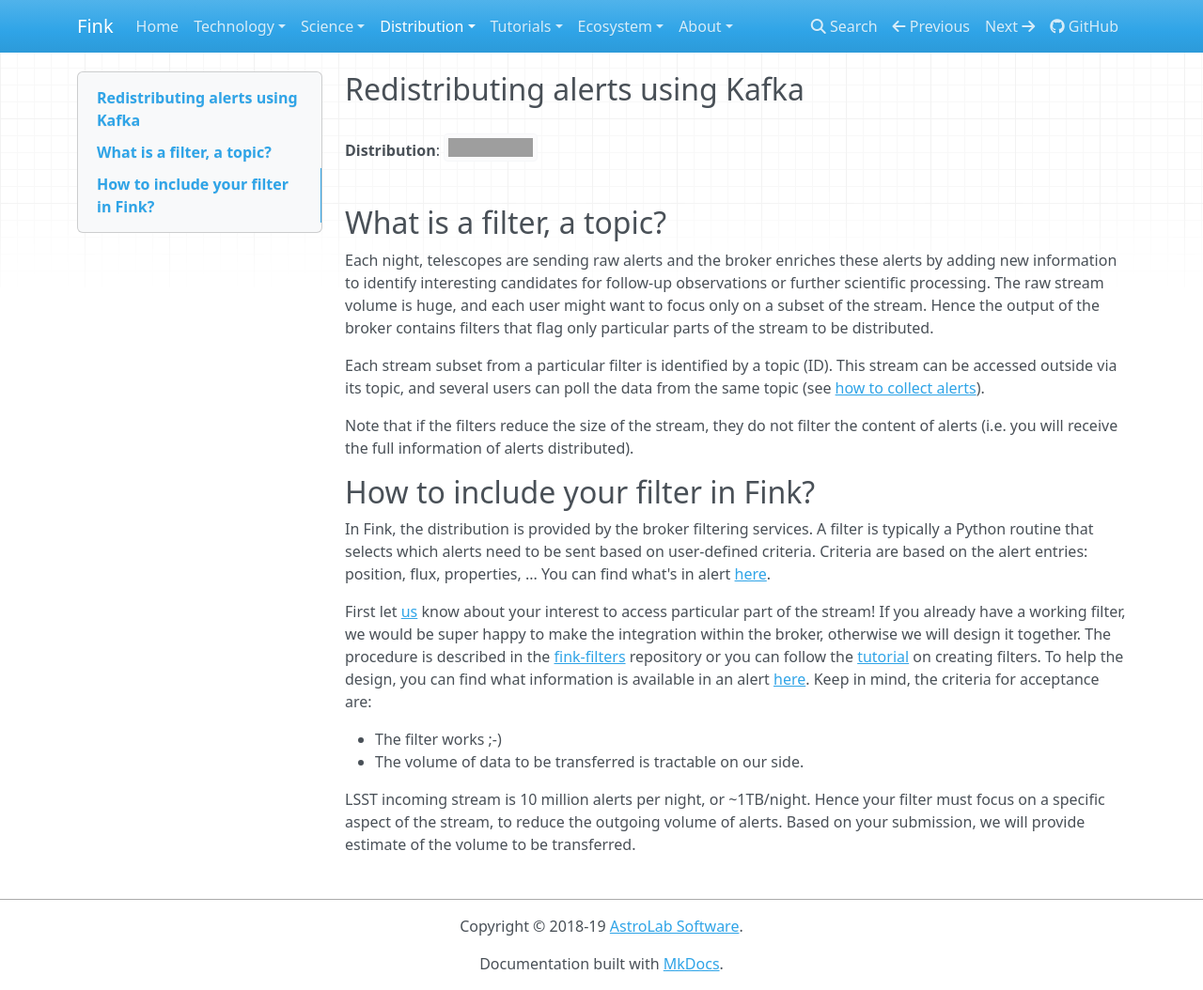
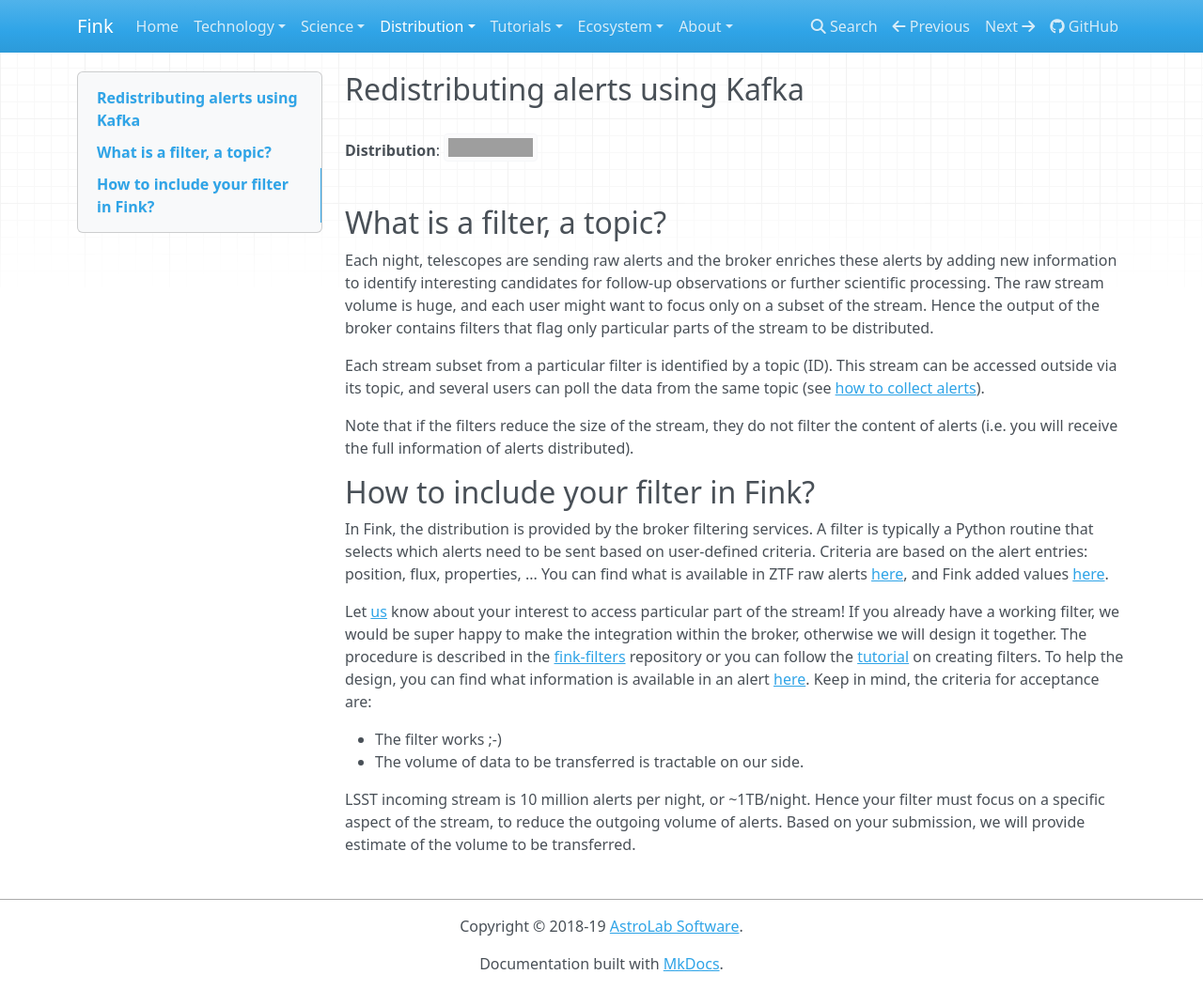
Before and after one commit to astrolabsoftware/fink, an MkDocs documentation site: the page built from docs/distribution/introduction.md, in a window 1280 px wide and 1054 px high. Shown: the whole window at 94% size. Built offline with MkDocs 1.6.1, drawn with Linux system fonts in a browser that asks for light colours; nearby versions of some CDN libraries; grey boxes are pictures that could not be loaded.

Commit message:
Add distribution introduction

```diff
--- a/docs/distribution/introduction.md
+++ b/docs/distribution/introduction.md
@@ -12,9 +12,9 @@ Note that if the filters reduce the size of the stream, they do not filter the c
 
 ## How to include your filter in Fink?
 
-In Fink, the distribution is provided by the broker filtering services. A filter is typically a Python routine that selects which alerts need to be sent based on user-defined criteria. Criteria are based on the alert entries: position, flux, properties, ... You can find what's in alert [here](../science/ztf_alerts.md).
+In Fink, the distribution is provided by the broker filtering services. A filter is typically a Python routine that selects which alerts need to be sent based on user-defined criteria. Criteria are based on the alert entries: position, flux, properties, ... You can find what is available in ZTF raw alerts [here](../science/ztf_alerts.md), and Fink added values [here](../science/added_values.md).
 
-First let [us](mailto:peloton@lal.in2p3.fr,emilleishida@gmail.com,anais.moller@clermont.in2p3.fr) know about your interest to access particular part of the stream! If you already have a working filter, we would be super happy to make the integration within the broker, otherwise we will design it together. The procedure is described in the [fink-filters](https://github.com/astrolabsoftware/fink-filters) repository or you can follow the [tutorial](../tutorials/create-filters.md) on creating filters. To help the design, you can find what information is available in an alert [here](ztf_alerts.md). Keep in mind, the criteria for acceptance are:
+Let [us](mailto:peloton@lal.in2p3.fr,emilleishida@gmail.com,anais.moller@clermont.in2p3.fr) know about your interest to access particular part of the stream! If you already have a working filter, we would be super happy to make the integration within the broker, otherwise we will design it together. The procedure is described in the [fink-filters](https://github.com/astrolabsoftware/fink-filters) repository or you can follow the [tutorial](../tutorials/create-filters.md) on creating filters. To help the design, you can find what information is available in an alert [here](ztf_alerts.md). Keep in mind, the criteria for acceptance are:
 
 * The filter works ;-)
 * The volume of data to be transferred is tractable on our side.
```
